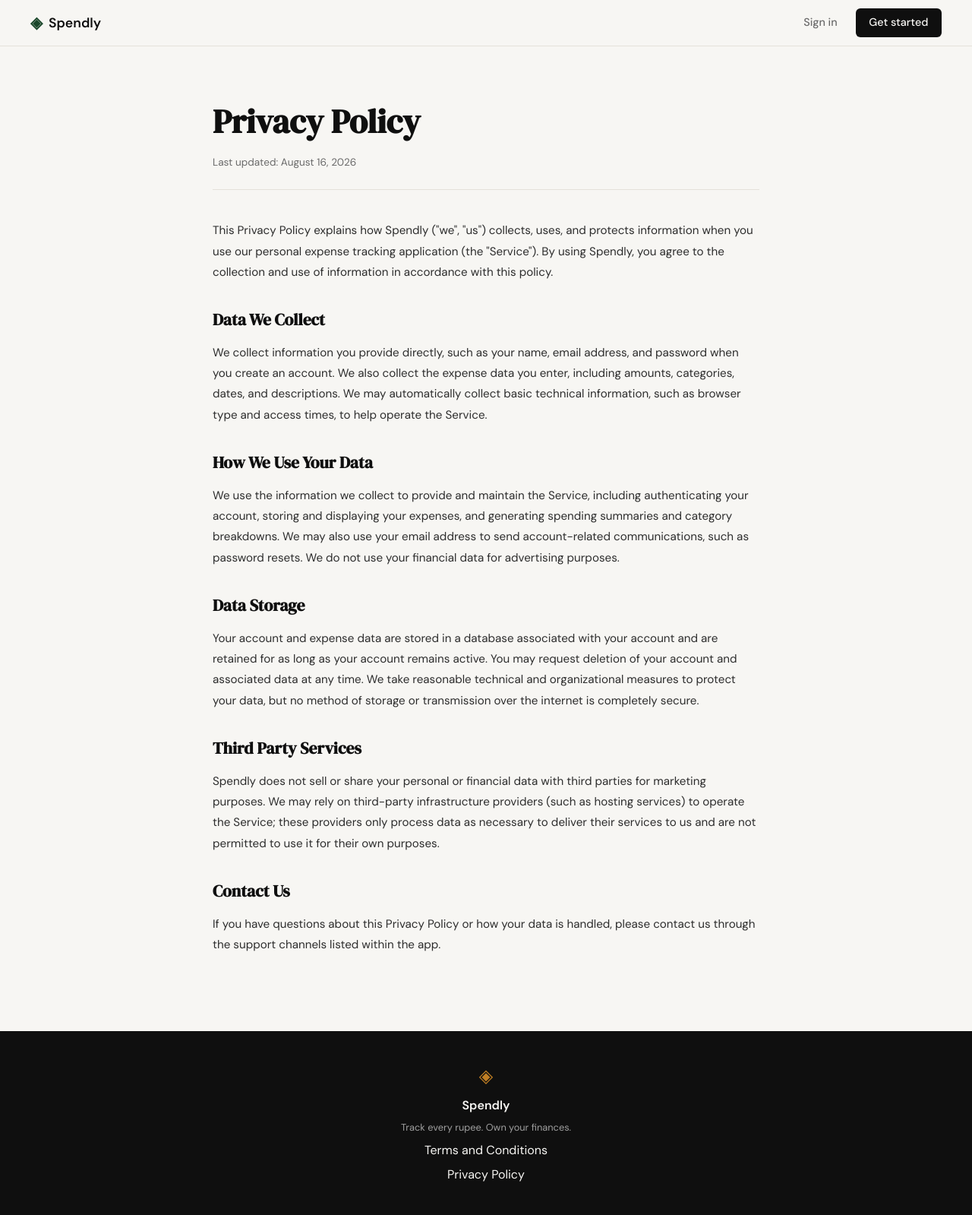
After one commit to madhavsanap22/spendly, a Flask app: page /privacy in a window 1280 px wide. The commit adds this page. Shown: the whole page at 76% size. Run offline with Flask 3, Linux system fonts and the light colour scheme.

Commit message:
landing: add privacy policy page and route

```diff
--- a/app.py
+++ b/app.py
@@ -20,6 +20,16 @@ def register():
 @app.route("/login")
 def login():
     return render_template("login.html")
+
+
+@app.route("/terms")
+def terms():
+    return render_template("terms.html")
+
+
+@app.route("/privacy")
+def privacy():
+    return render_template("privacy.html")
 
 
 # ------------------------------------------------------------------ #
--- a/static/css/style.css
+++ b/static/css/style.css
@@ -478,6 +478,51 @@ a { color: inherit; text-decoration: none; }
 .auth-switch a:hover { text-decoration: underline; }
 
 /* ------------------------------------------------------------------ */
+/* Legal pages (Terms, Privacy)                                        */
+/* ------------------------------------------------------------------ */
+
+.legal-section {
+    padding: 4rem 2rem 5rem;
+}
+
+.legal-container {
+    max-width: 720px;
+    margin: 0 auto;
+}
+
+.legal-header {
+    margin-bottom: 2.5rem;
+    border-bottom: 1px solid var(--border);
+    padding-bottom: 1.5rem;
+}
+
+.legal-title {
+    font-family: var(--font-display);
+    font-size: clamp(2rem, 4vw, 2.75rem);
+    color: var(--ink);
+    margin-bottom: 0.5rem;
+}
+
+.legal-updated {
+    font-size: 0.85rem;
+    color: var(--ink-muted);
+}
+
+.legal-body p {
+    font-size: 0.95rem;
+    color: var(--ink-soft);
+    line-height: 1.8;
+    margin-bottom: 1.25rem;
+}
+
+.legal-body h2 {
+    font-family: var(--font-display);
+    font-size: 1.35rem;
+    color: var(--ink);
+    margin: 2rem 0 0.75rem;
+}
+
+/* ------------------------------------------------------------------ */
 /* Footer                                                              */
 /* ------------------------------------------------------------------ */
 
--- a/templates/base.html
+++ b/templates/base.html
@@ -34,8 +34,8 @@
             <span class="brand-icon">◈</span>
             <span class="footer-name">Spendly</span>
             <p class="footer-copy">Track every rupee. Own your finances.</p>
-            <a href="#">Terms and Conditions</a>
-            <a href="#">Privacy Policy</a>
+            <a href="{{ url_for('terms') }}">Terms and Conditions</a>
+            <a href="{{ url_for('privacy') }}">Privacy Policy</a>
         </div>
     </footer>
 
--- /dev/null
+++ b/templates/privacy.html
@@ -0,0 +1,73 @@
+{% extends "base.html" %}
+
+{% block title %}Privacy Policy — Spendly{% endblock %}
+
+{% block content %}
+
+<section class="legal-section">
+    <div class="legal-container">
+
+        <div class="legal-header">
+            <h1 class="legal-title">Privacy Policy</h1>
+            <p class="legal-updated">Last updated: August 16, 2026</p>
+        </div>
+
+        <div class="legal-body">
+            <p>
+                This Privacy Policy explains how Spendly ("we", "us") collects, uses,
+                and protects information when you use our personal expense tracking
+                application (the "Service"). By using Spendly, you agree to the
+                collection and use of information in accordance with this policy.
+            </p>
+
+            <h2>Data We Collect</h2>
+            <p>
+                We collect information you provide directly, such as your name, email
+                address, and password when you create an account. We also collect the
+                expense data you enter, including amounts, categories, dates, and
+                descriptions. We may automatically collect basic technical information,
+                such as browser type and access times, to help operate the Service.
+            </p>
+
+            <h2>How We Use Your Data</h2>
+            <p>
+                We use the information we collect to provide and maintain the Service,
+                including authenticating your account, storing and displaying your
+                expenses, and generating spending summaries and category breakdowns.
+                We may also use your email address to send account-related
+                communications, such as password resets. We do not use your financial
+                data for advertising purposes.
+            </p>
+
+            <h2>Data Storage</h2>
+            <p>
+                Your account and expense data are stored in a database associated with
+                your account and are retained for as long as your account remains
+                active. You may request deletion of your account and associated data
+                at any time. We take reasonable technical and organizational measures
+                to protect your data, but no method of storage or transmission over
+                the internet is completely secure.
+            </p>
+
+            <h2>Third Party Services</h2>
+            <p>
+                Spendly does not sell or share your personal or financial data with
+                third parties for marketing purposes. We may rely on third-party
+                infrastructure providers (such as hosting services) to operate the
+                Service; these providers only process data as necessary to deliver
+                their services to us and are not permitted to use it for their own
+                purposes.
+            </p>
+
+            <h2>Contact Us</h2>
+            <p>
+                If you have questions about this Privacy Policy or how your data is
+                handled, please contact us through the support channels listed within
+                the app.
+            </p>
+        </div>
+
+    </div>
+</section>
+
+{% endblock %}
```
Also changed, not shown: templates/terms.html (added, +84 -0 lines).
